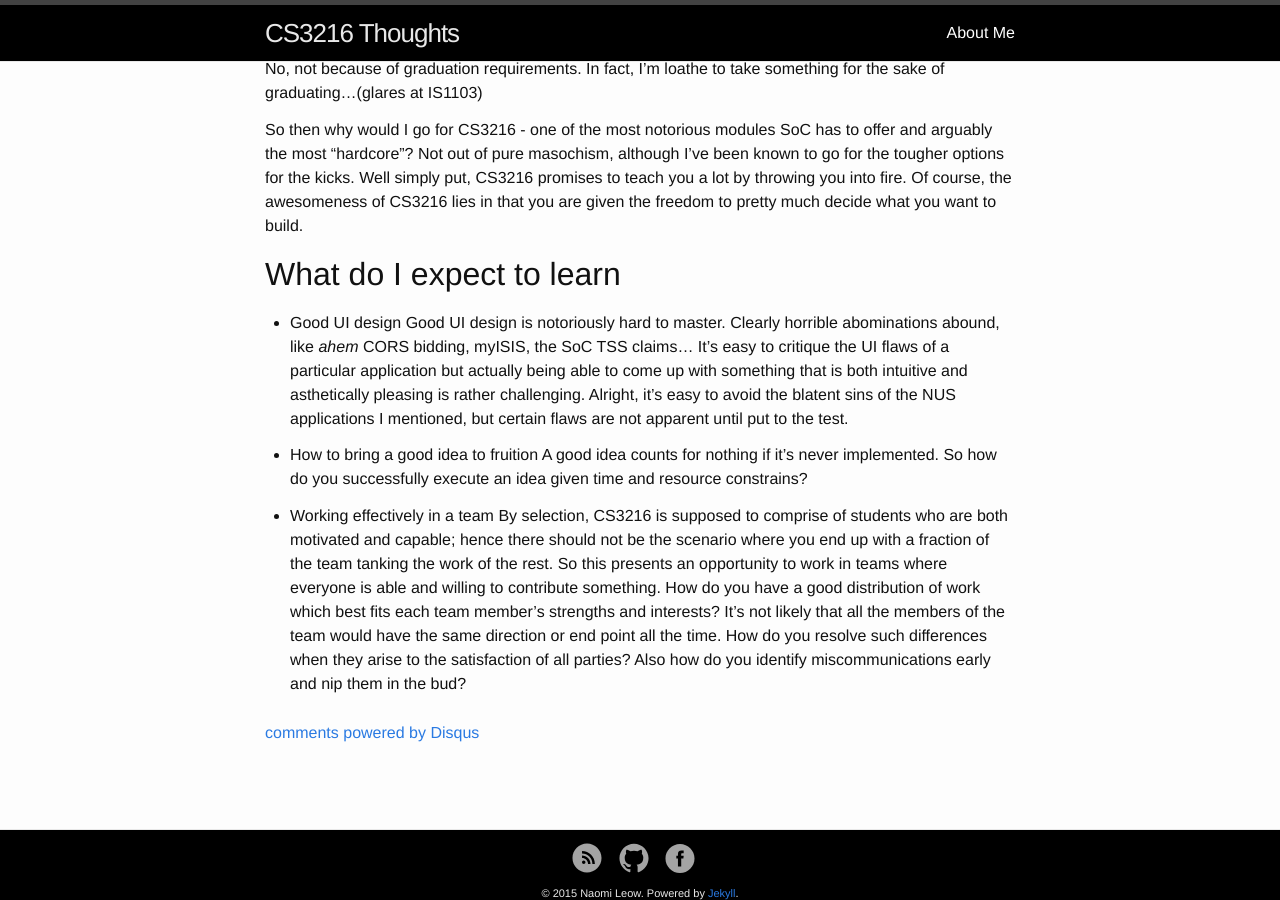
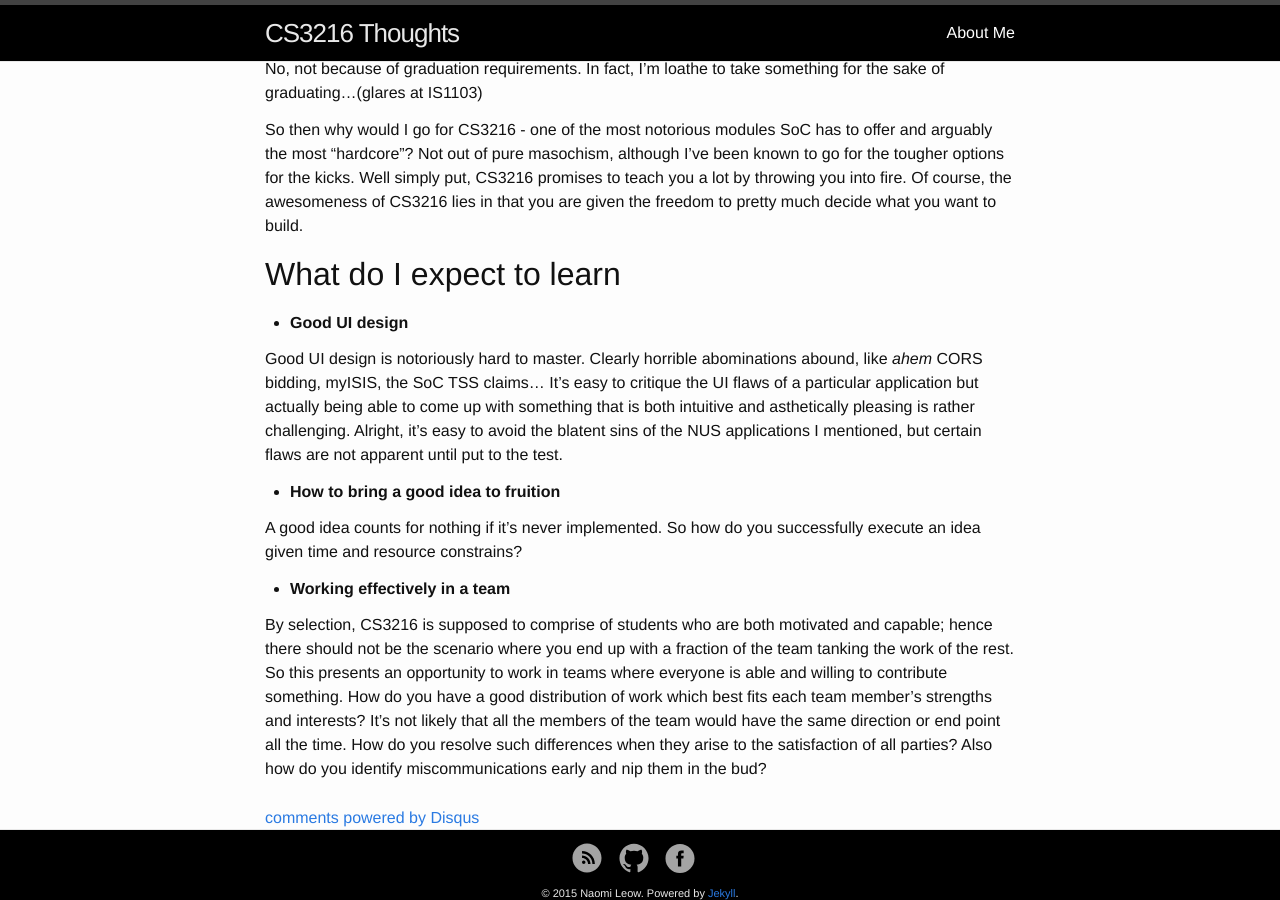
Before and after one commit to naomilwx/cs3216-blog, a Jekyll site: the page built from _posts/2015-08-04-on-cs3216.markdown, in a window 1280 px wide and 900 px high, scrolled down 1134 px. Built offline with Jekyll 4.4.1, drawn with Linux system fonts in a browser that asks for light colours; comment, search, counter and statistics services are not loaded.

```diff
--- a/_posts/2015-08-04-on-cs3216.markdown
+++ b/_posts/2015-08-04-on-cs3216.markdown
@@ -16,13 +16,16 @@ So then why would I go for CS3216 - one of the most notorious modules SoC has to
 What do I expect to learn
 --------------------------
 
-* Good UI design
+* **Good UI design**
+
 Good UI design is notoriously hard to master. Clearly horrible abominations abound, like *ahem* CORS bidding, myISIS, the SoC TSS claims... It's easy to critique the UI flaws of a particular application but actually being able to come up with something that is both intuitive and asthetically pleasing is rather challenging. Alright, it's easy to avoid the blatent sins of the NUS applications I mentioned, but certain flaws are not apparent until put to the test.
 
-* How to bring a good idea to fruition
+* **How to bring a good idea to fruition**
+
 A good idea counts for nothing if it's never implemented. So how do you successfully execute an idea given time and resource constrains?
 
-* Working effectively in a team
+* **Working effectively in a team**
+
 By selection, CS3216 is supposed to comprise of students who are both motivated and capable; hence there should not be the scenario where you end up with a fraction of the team tanking the work of the rest. So this presents an opportunity to work in teams where everyone is able and willing to contribute something.
 How do you have a good distribution of work which best fits each team member's strengths and interests?
 It's not likely that all the members of the team would have the same direction or end point all the time. How do you resolve such differences when they arise to the satisfaction of all parties? Also how do you identify miscommunications early and nip them in the bud?
```
